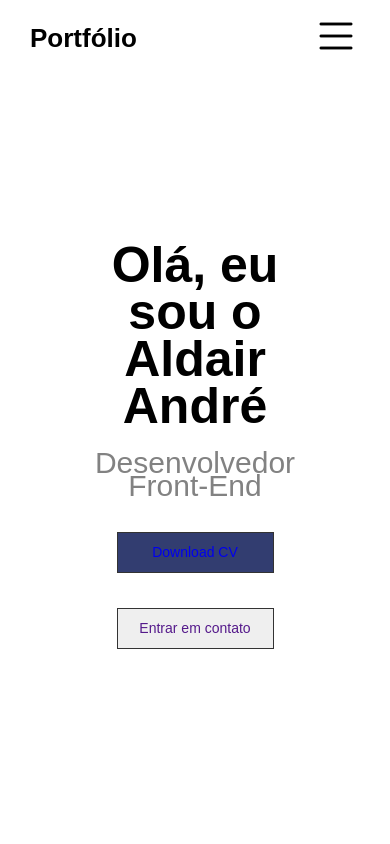
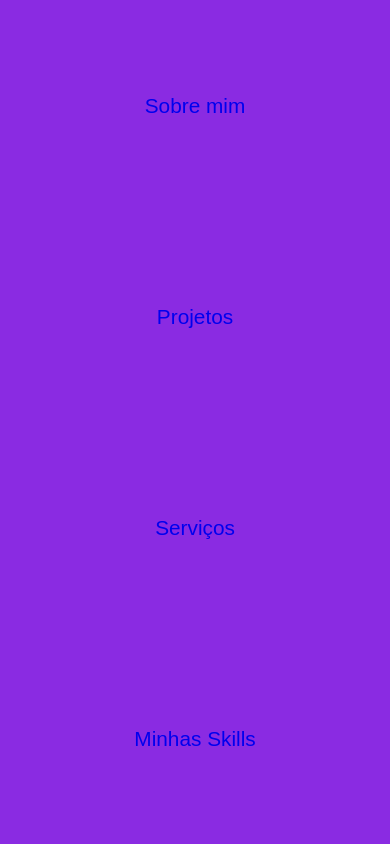
Before and after one commit to aldairandre/Portfolio-Aldair-Andre, a React (Vite) app: page / in a window 390 px wide. Shown: the top 844 px of the page. Built offline with nearby package versions, Linux system fonts and the light colour scheme.

Commit message:
Tentando arranjar menu mobile

```diff
--- a/src/header-style.css
+++ b/src/header-style.css
@@ -40,18 +40,18 @@ header {
         width: 100%;
         height: 100%;
         background-color: blueviolet;
-        position: absolute;
+        position: fixed;
         top: 0;
         left: 0;
         align-items: center;
         flex-direction: column;
         z-index: 1;
-        display: none;
+        display: flex;
+        justify-content: space-around
     }
 
     .nav-items {
-        margin-left: 0;
-        padding: 15.6%;
+
     }
 
     .container-nav .menu-icon {
--- a/src/main-Componts/AboutMe.jsx
+++ b/src/main-Componts/AboutMe.jsx
@@ -3,7 +3,7 @@ import "./css/AboutMe-style.css";
 
 export default function AboutMe(){
     return(
-        <section className="container-apresentacao">
+        <section className="container-apresentacao1">
             <article className="about-me-container">
                 <h2 className="titles">Olá, eu sou o Aldair André</h2>
                 <p className="apresentation-paragraph">Desenvolvedor Front-End</p>
--- a/src/main-Componts/css/AboutMe-style.css
+++ b/src/main-Componts/css/AboutMe-style.css
@@ -1,4 +1,4 @@
-.container-apresentacao {
+.container-apresentacao1 {
    text-align: center;
 }
 
```
